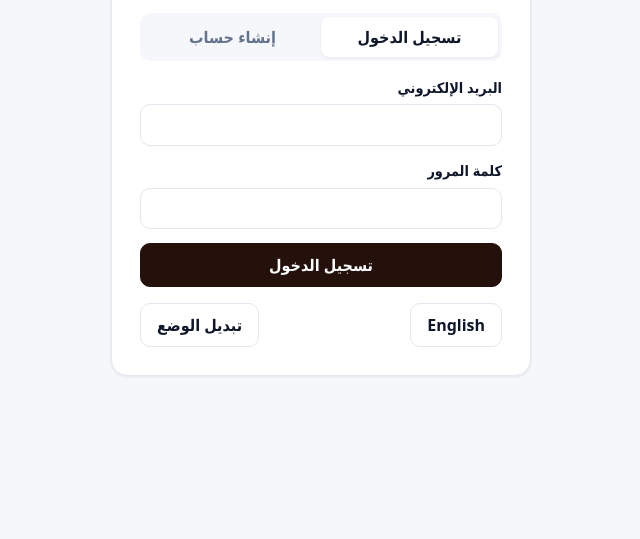
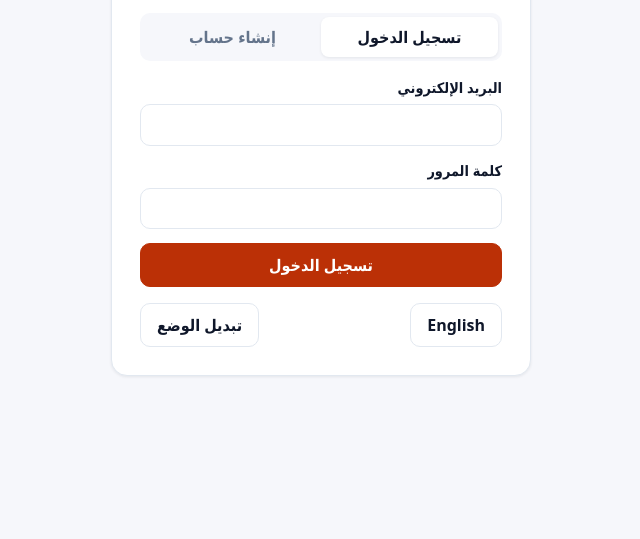
Before and after one commit to waleednemer/TaskFlow, a plain HTML site: page frontend/index.html in a window 1280 px wide. Shown: the part 261-800 px from the top of the page, without its empty margins (319-959 px from the left). Drawn offline with Linux system fonts and the light colour scheme; no server answers.

Commit message:
Add TaskFlow Frontend Css UI Color Red

```diff
--- a/frontend/css/style.css
+++ b/frontend/css/style.css
@@ -1,6 +1,6 @@
 :root {
   --bg: #f6f7fb; --surface: #ffffff; --text: #0f172a; --muted: #64748b; --border: #e2e8f0;
-  --accent: #25110b; --accent-ink: #ffffff; --danger: #dc2626; --shadow: 0 1px 3px rgba(15, 23, 42, .08);
+  --accent: #bb3006; --accent-ink: #ffffff; --danger: #dc2626; --shadow: 0 1px 3px rgba(15, 23, 42, .08);
   --radius: 12px; color-scheme: light;
 }
 [data-theme="dark"] {
```
